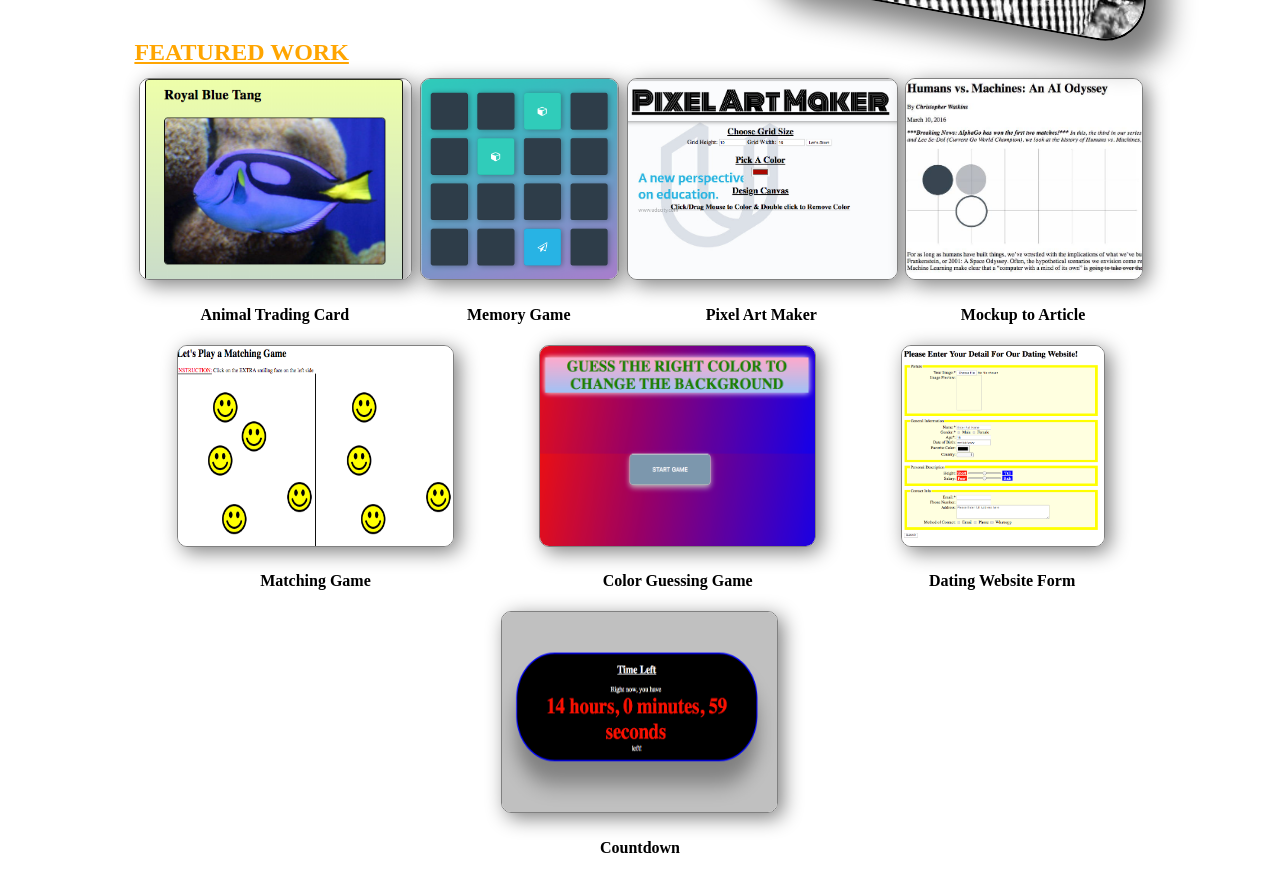
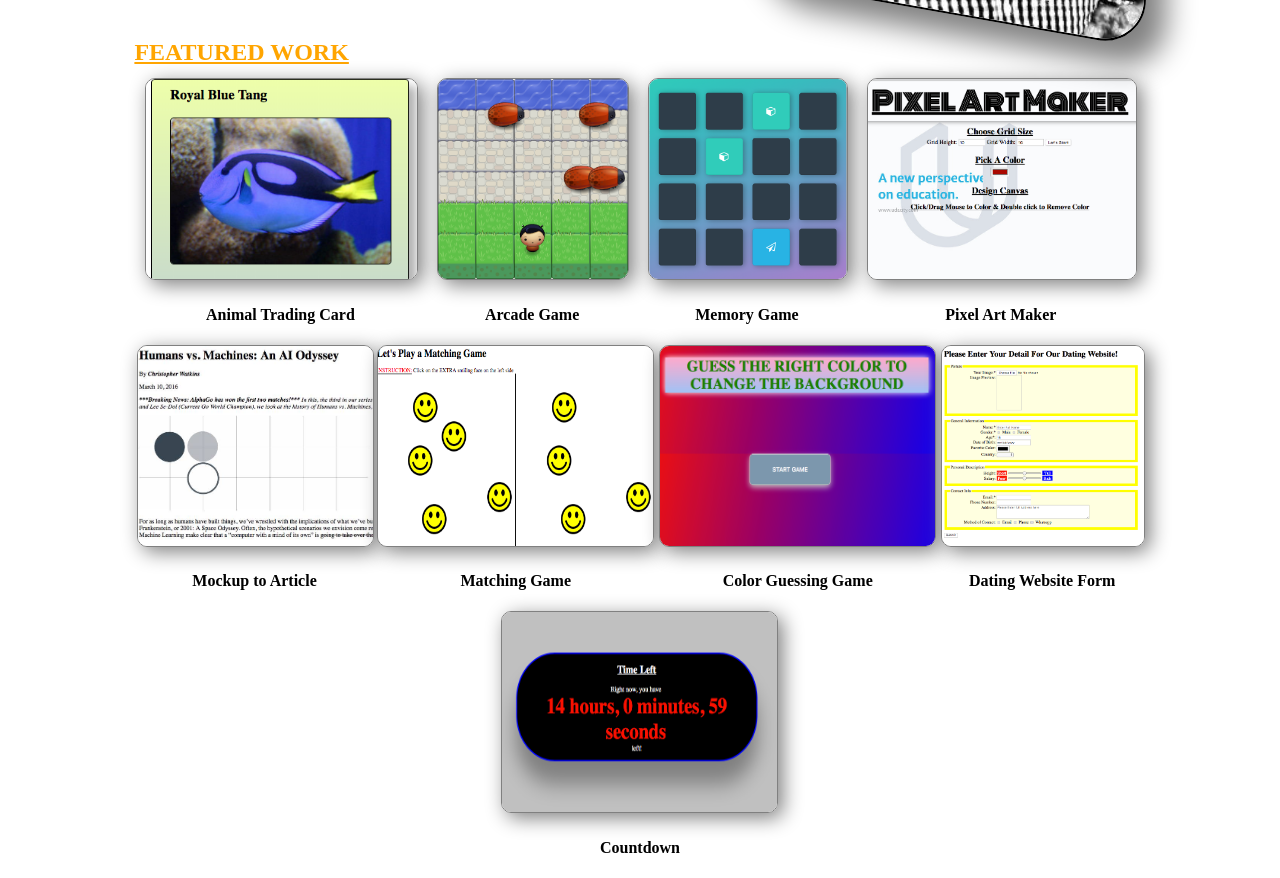
Before and after one commit to kmolwani/portfolio, a plain HTML site: page index.html in a window 1280 px wide. Shown: the part 1154-2032 px from the top of the page. Drawn offline with Linux system fonts and the light colour scheme.

Commit message:
Added Arcade Game

```diff
--- a/index.html
+++ b/index.html
@@ -38,6 +38,14 @@
       <h2 class="featured__work">featured work</h2>
 
         <section id="project_list">
+
+          <div class="pro_1">
+            <!-- <div id="project_1" class="projects"></div> -->
+            <a href="https://kmolwani.github.io/arcade-game/" class="project_anchor_1">
+              <img src="images/arcade-game.png" alt="arcade game image" class="project_image">
+            </a>
+            <h4>Arcade Game<h4>
+          </div>
 
           <div class="pro_1">
             <!-- <div id="project_1" class="projects"></div> -->
```
